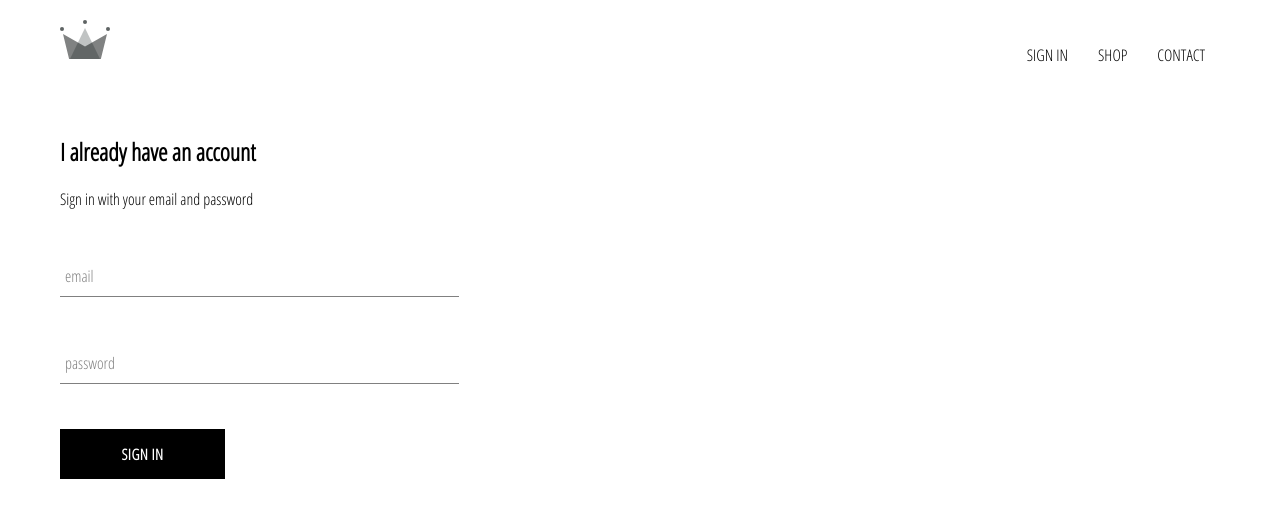
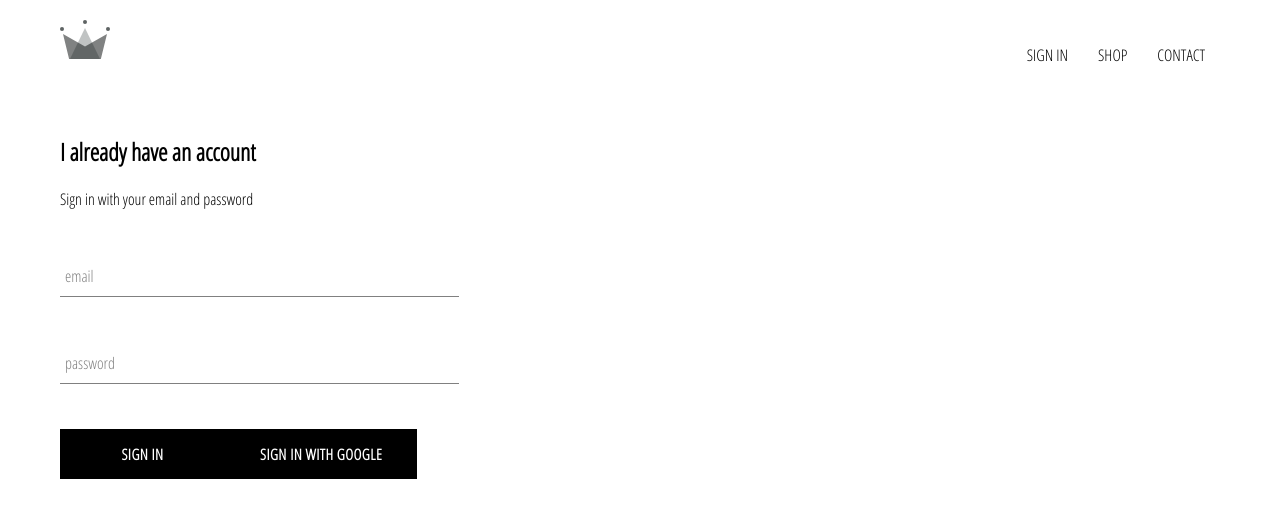
Before and after one commit to insaineyesay/hi-science-clothing, a React (Create React App) app: page /signin in a window 1280 px wide. Shown: the top 518 px of the page. Built offline with nearby package versions, Linux system fonts and the light colour scheme.

Commit message:
added sign in with google and firebase

```diff
--- a/src/components/sign-in/sign-in.component.jsx
+++ b/src/components/sign-in/sign-in.component.jsx
@@ -2,6 +2,8 @@ import React from 'react';
 
 import FormInput from '../form-input/form-input.component';
 import CustomButton from '../custom-button/custom-button.component';
+
+import { sigInInWithGoogle } from '../../firebase/firebase.utils';
 
 import './sign-in.styles.scss';
 
@@ -50,6 +52,9 @@ class SignIn extends React.Component{
                     <CustomButton type='submit'>
                         Sign In
                     </CustomButton>
+                    <CustomButton onClick={sigInInWithGoogle}>
+                        Sign in with Google
+                    </CustomButton>
                 </form>
             </div>
         )
```
